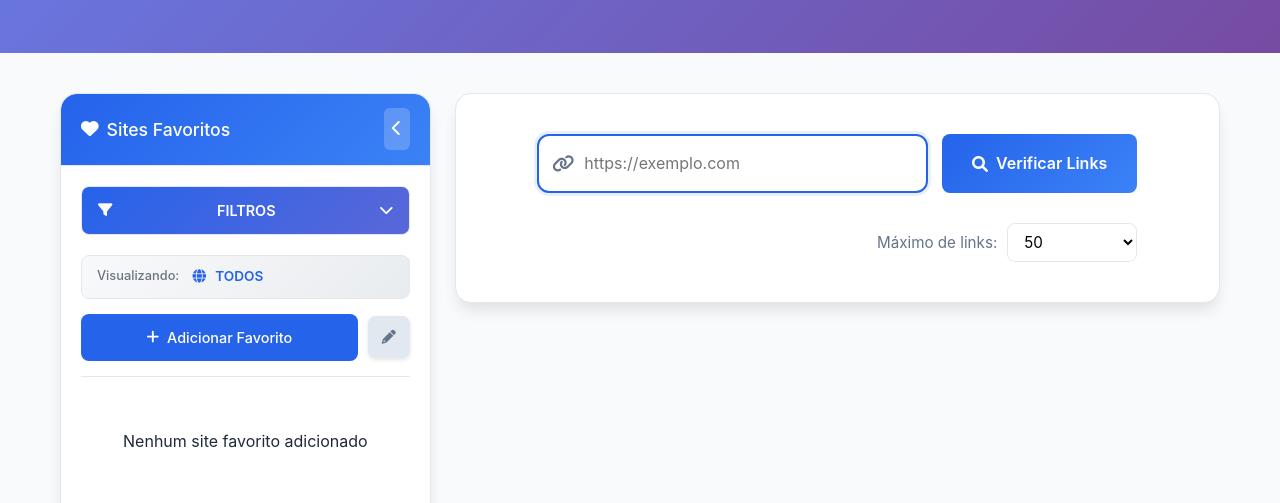
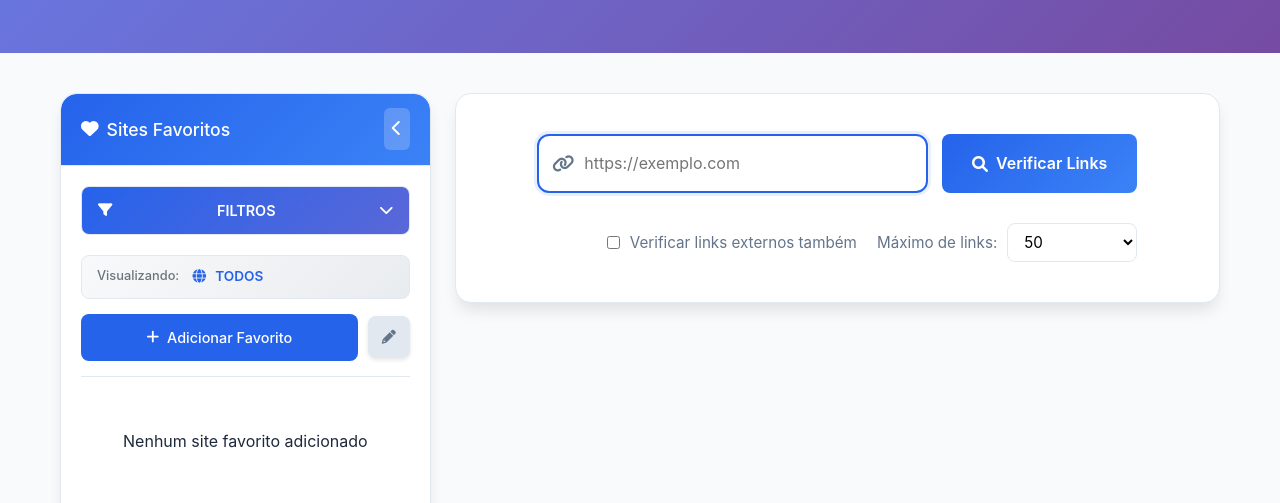
Before and after one commit to rodrigo-santz/projectOnline, a website: page public/index.html in a window 1280 px wide. Shown: the part 264-767 px from the top of the page. Drawn offline with nearby package versions, Linux system fonts and the light colour scheme.

Commit message:
Adicionando o check padrao ao atualizar a cada 1 hora

```diff
--- a/public/index.html
+++ b/public/index.html
@@ -122,7 +122,8 @@
                                     </div>
                                     <div class="monitoring-settings">
                                         <label class="monitoring-toggle">
-                                            <input type="checkbox" id="autoMonitoring" checked>
+                                            <input type="checkbox" id="autoMonitoring"
+                                                onchange="toggleAutoMonitoring()">
                                             <span class="toggle-text">🕐 Verificação automática (1h)</span>
                                         </label>
                                     </div>
@@ -173,8 +174,8 @@
                                 </div>
 
                                 <div class="options">
-                                    <label class="checkbox-container d-none">
-                                        <input type="checkbox" id="checkExternal" checked>
+                                    <label class="checkbox-container">
+                                        <input type="checkbox" id="checkExternal">
                                         <span class="checkmark"></span>
                                         Verificar links externos também
                                     </label>
```
